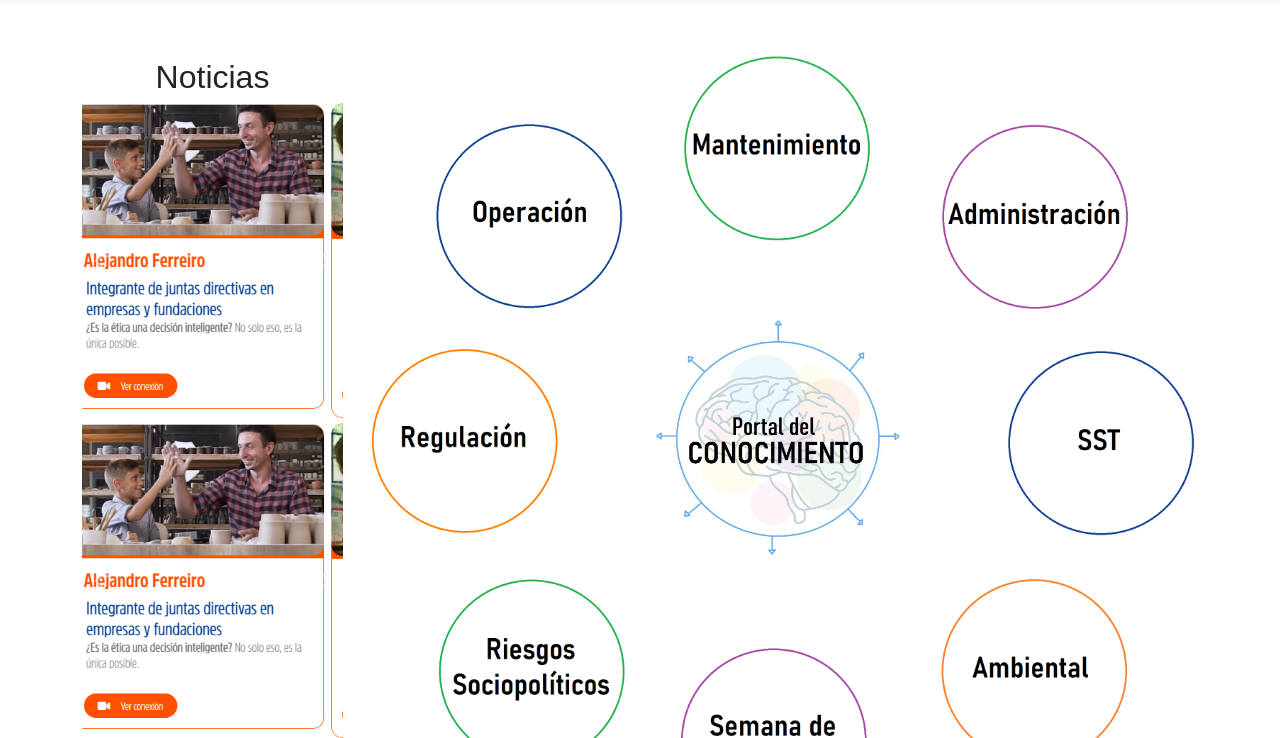
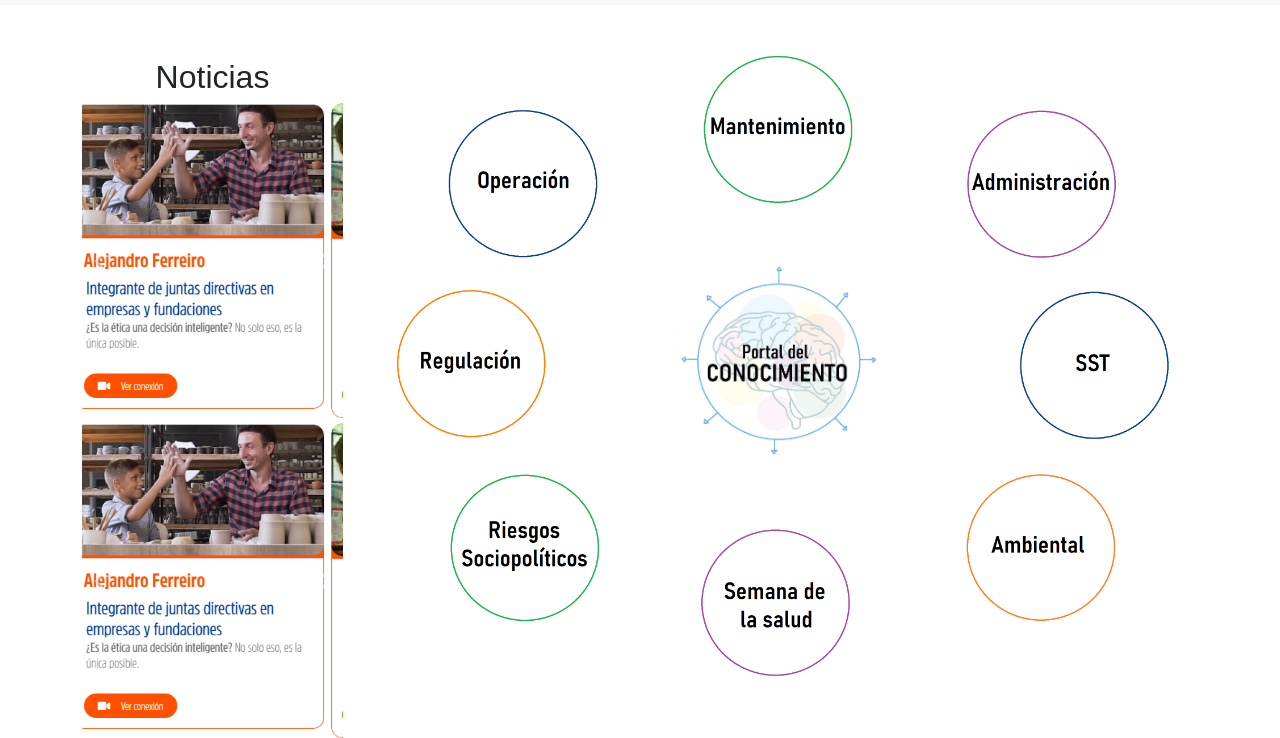
Before and after one commit to ElianaTorresA/PortalDelConocimiento, a plain HTML site: page index.html in a window 1280 px wide. Shown: the part 135-873 px from the top of the page. Drawn offline with nearby package versions, Linux system fonts and the light colour scheme; a web font is replaced by a local one.

Commit message:
Se modifica index y estilo

```diff
--- a/css/estilo.css
+++ b/css/estilo.css
@@ -56,3 +56,6 @@ p{
 .btn-primary{
     font-size: 25px;
 }
+.map{
+    object-fit: scale-down;
+}
--- a/index.html
+++ b/index.html
@@ -156,19 +156,19 @@
           </div>
           <div class="col-sm-9">
             <div class="row">
-              <div class="col-sm imagen1"><a href="./pages/operacion.html"><img src="./media/Imagenes/Imagen (1).png" class="img-fluid" alt="..."></a></div>
-              <div class="col-sm imagen2"><a href="./pages/mantenimiento.html"><img src="./media/Imagenes/Imagen (2).png" class="img-fluid" alt="..."></a></div>
-              <div class="col-sm imagen3"><a href=""><img src="./media/Imagenes/Imagen (3).png" class="img-fluid" alt="..."></a></div>
+              <div class="col-sm imagen1"><a href="./pages/operacion.html"><img src="./media/Imagenes/Imagen (1).png" width="80%" class="img-fluid" alt="..."></a></div>
+              <div class="col-sm imagen2"><a href="./pages/mantenimiento.html"><img src="./media/Imagenes/Imagen (2).png" width="80%" class="img-fluid" alt="..."></a></div>
+              <div class="col-sm imagen3"><a href=""><img src="./media/Imagenes/Imagen (3).png" width="80%" class="img-fluid" alt="..."></a></div>
             </div>
             <div class="row">
-              <div class="col-sm imagen4"><a href="./pages/regulacion.html"><img src="./media/Imagenes/Imagen (4).png" class="img-fluid" alt="..."></a></div>
-              <div class="col-sm"><img src="./media/centro.jpg" class="img-fluid" alt="..."></div>
-              <div class="col-sm imagen5"><a href=""><img src="./media/Imagenes/Imagen (5).png" class="img-fluid" alt="..."></a></div>
+              <div class="col-sm imagen4"><a href="./pages/regulacion.html"><img src="./media/Imagenes/Imagen (4).png" width="80%" class="img-fluid" alt="..."></a></div>
+              <div class="col-sm"><img src="./media/centro.jpg" width="80%" class="img-fluid" alt="..."></div>
+              <div class="col-sm imagen5"><a href=""><img src="./media/Imagenes/Imagen (5).png" width="80%" class="img-fluid" alt="..."></a></div>
             </div>
             <div class="row">
-              <div class="col-sm imagen6"><a href=""><img src="./media/Imagenes/Imagen (6).png" class="img-fluid" alt="..."></a></div>
-              <div class="col-sm imagen7"><a href=""><img src="./media/Imagenes/Imagen (7).png" class="img-fluid" alt="..."></a></div>
-              <div class="col-sm imagen8"><a href=""><img src="./media/Imagenes/Imagen (8).png" class="img-fluid" alt="..."></a></div>
+              <div class="col-sm imagen6"><a href=""><img src="./media/Imagenes/Imagen (6).png" width="80%" class="img-fluid" alt="..."></a></div>
+              <div class="col-sm imagen7"><a href=""><img src="./media/Imagenes/Imagen (7).png" width="80%" class="img-fluid" alt="..."></a></div>
+              <div class="col-sm imagen8"><a href=""><img src="./media/Imagenes/Imagen (8).png" width="80%" class="img-fluid" alt="..."></a></div>
             </div>
           </div>
         </div>
```
Also changed, not shown: pages/solicitudes.html (+0 -2 lines).
